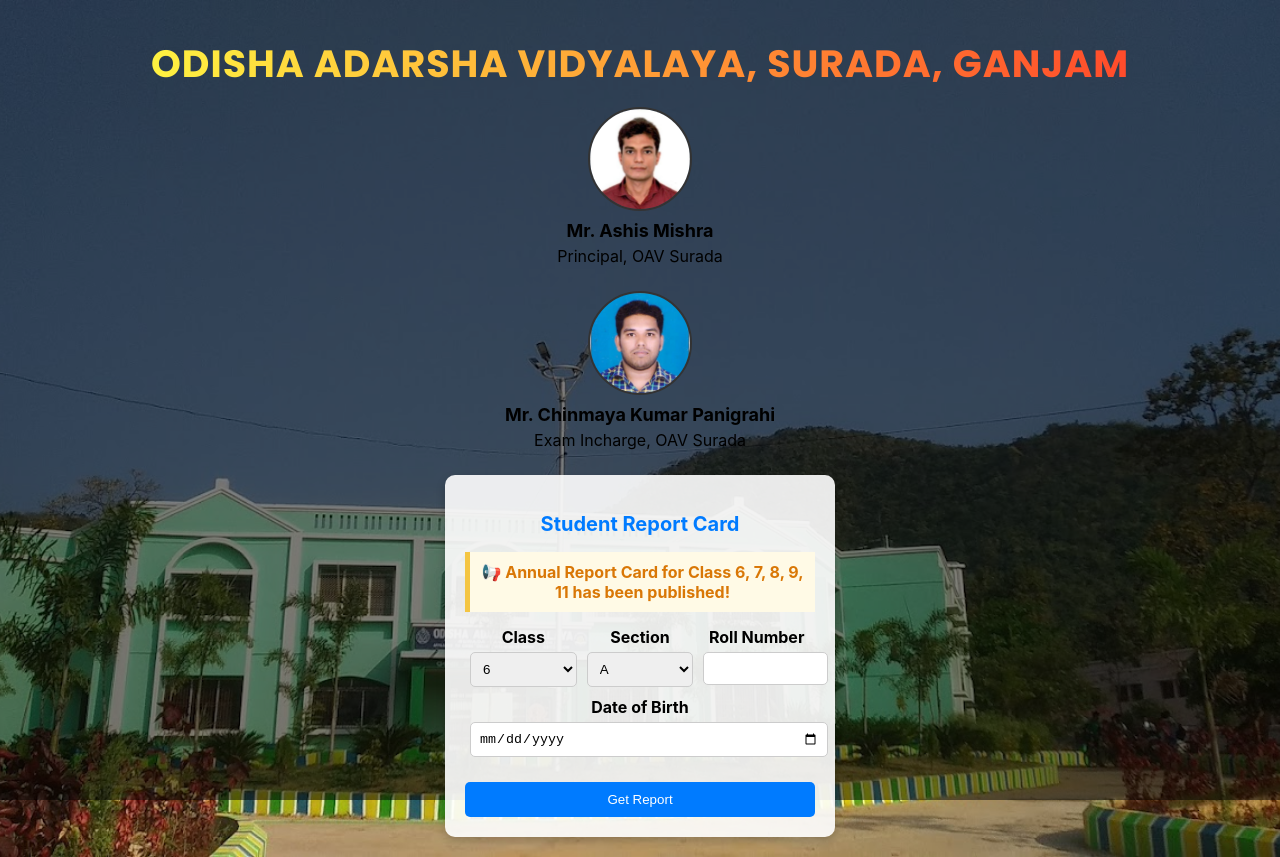
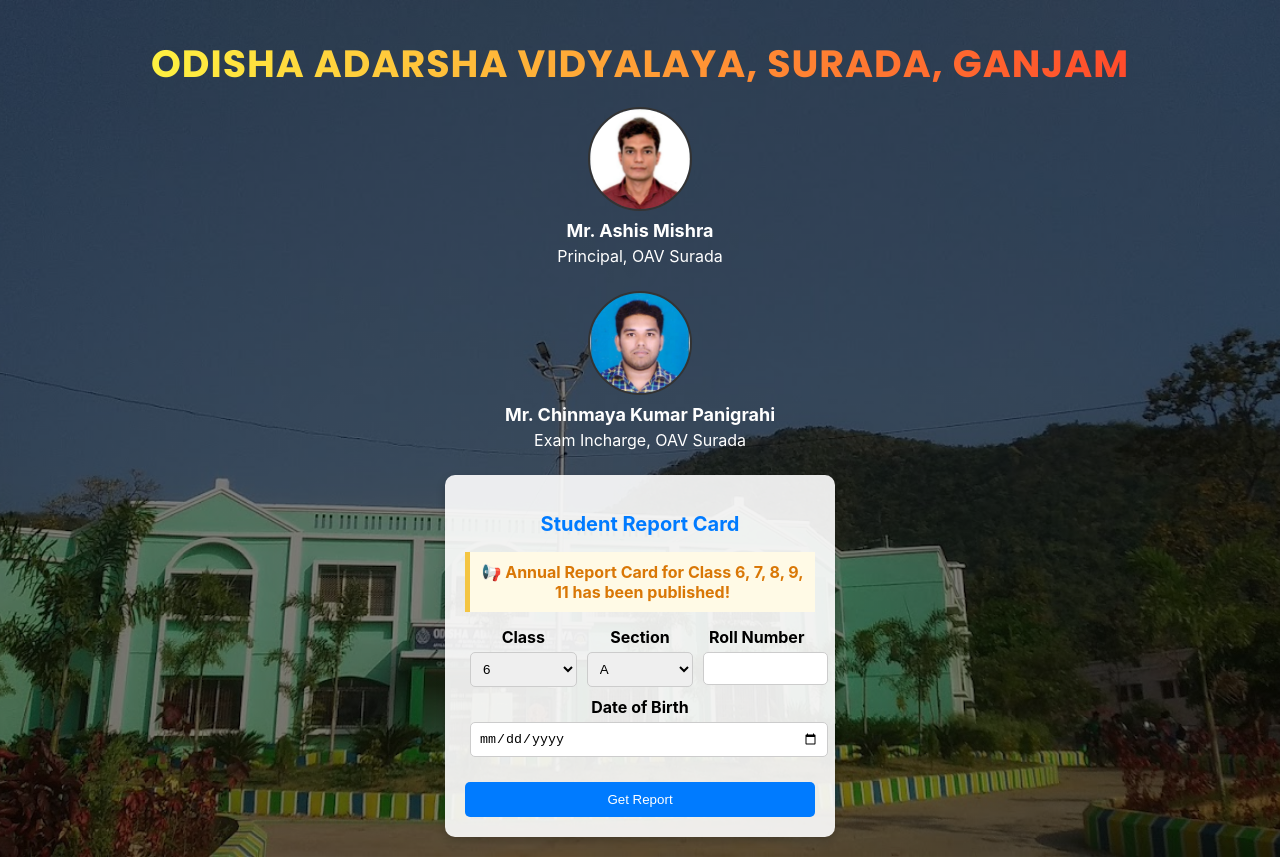
Before and after one commit to Sanatan-kisku/student-report-frontend, a React (Create React App) app: page / in a window 1280 px wide. Built offline with nearby package versions, Linux system fonts and the light colour scheme.

Commit message:
design background and text

```diff
--- a/src/styles/GetReport.css
+++ b/src/styles/GetReport.css
@@ -1,7 +1,7 @@
 @import url('https://fonts.googleapis.com/css2?family=Poppins:wght@400;700&display=swap');
 
 .get-report-container {
-  background: url('../../public/OAVSuradaSchool.jpg') no-repeat center center/cover;
+  background: linear-gradient(rgba(0, 0, 0, 0.5), rgba(0, 0, 0, 0.5)),url('../../public/OAVSuradaSchool.jpg') no-repeat center center/cover;
   background-size: cover;
   background-position: center;
   background-attachment: fixed; /* Keeps the image fixed while scrolling */
@@ -12,25 +12,7 @@
   align-items: center;
   justify-content: center;
   padding: 20px;
-  min-height: 100vh;
-}
-
-/* Adding a dark overlay */
-.get-report-container::before {
-  content: "";
-  position: absolute;
-  top: 0;
-  left: 0;
-  width: 100%;
-  height: 100%;
-  background: rgba(0, 0, 0, 0.5); /* Adjust the opacity (0.5 = 50% dark) */
-  z-index: 1;
-}
-
-/* Ensure all content appears above the overlay */
-.get-report-container > * {
-  position: relative;
-  z-index: 2;
+  /* min-height: 100vh; */
 }
 
 .school-heading {
@@ -62,13 +44,14 @@
 
 .principal-name {
   font-size: 18px;
+  color: white;
   font-weight: bold;
   margin: 5px;
 }
 
 .principal-designation {
   font-size: 16px;
-  color: #000000;
+  color: white;
   margin: 5px;
   white-space: nowrap;
 }
@@ -88,13 +71,14 @@
 
 .examincharge-name {
   font-size: 18px;
+  color: white;
   font-weight: bold;
   margin: 5px;
 }
 
 .examincharge-designation {
   font-size: 16px;
-  color: #000000;
+  color: white;
   margin: 5px;
   white-space: nowrap;
 }
```
